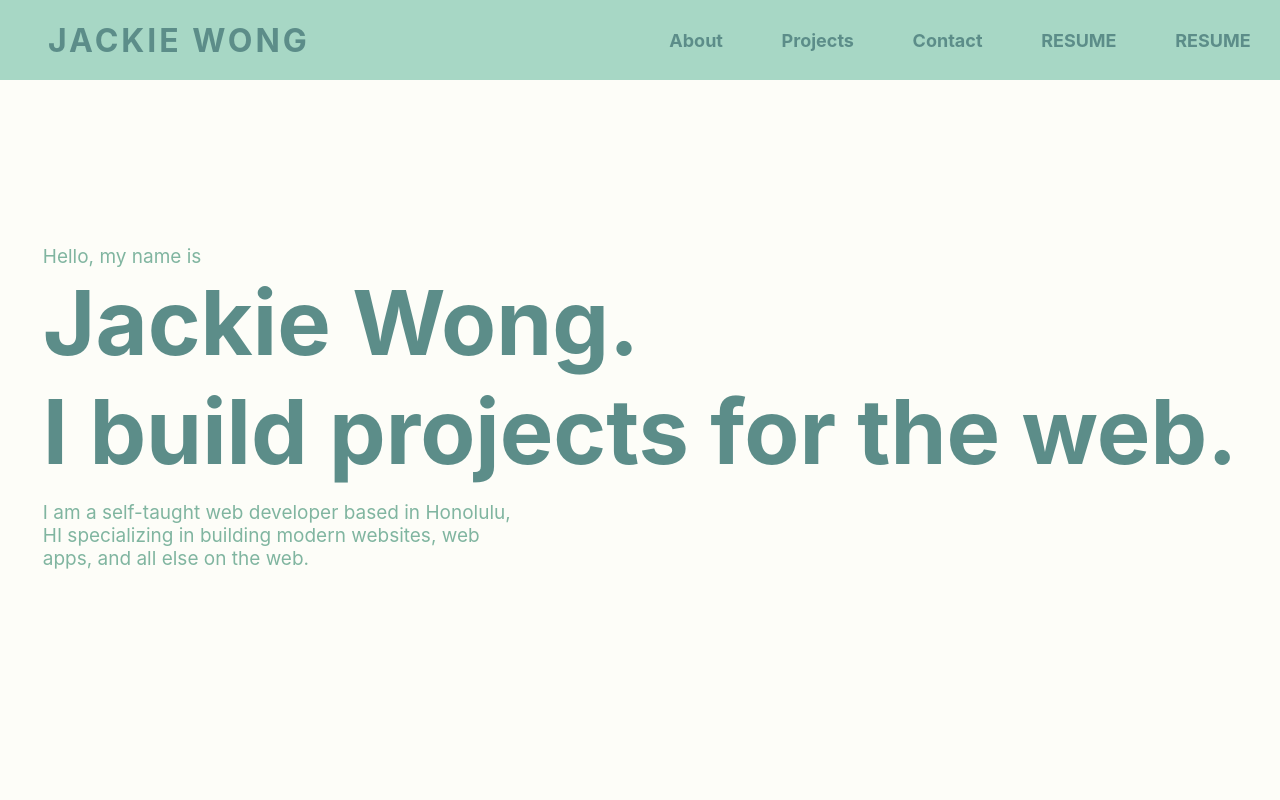
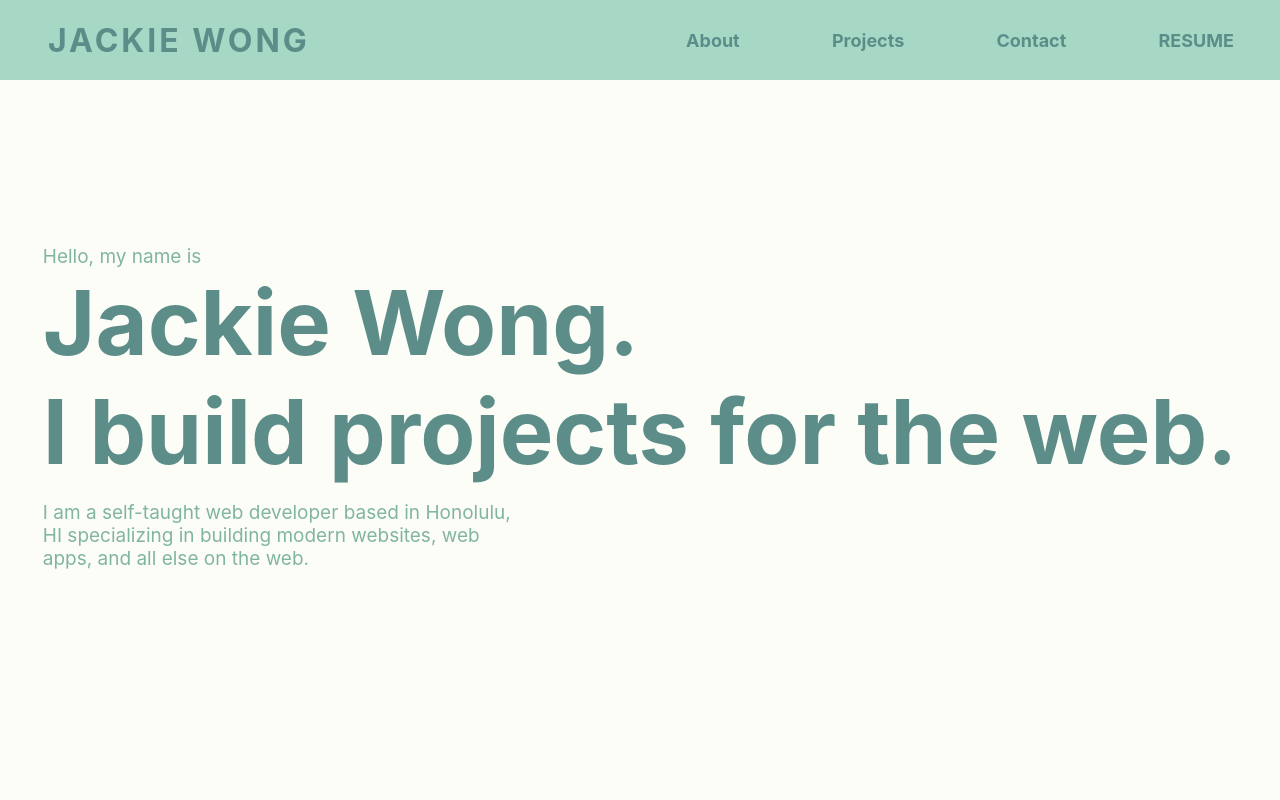
Before and after one commit to jackiewong99/portfolio_v2, a React (Create React App) app: page / in a window 1280 px wide. Shown: the top 800 px of the page. Built offline with nearby package versions, Linux system fonts and the light colour scheme.

Commit message:
Update navbar.
- Update cursor to "pointer" on resume PDF link
- Update nav label render to be dynamic for the resume PDF link
- Fix duplicate rendering of the resume PDF link

```diff
--- a/src/Components/Nav/Nav.module.css
+++ b/src/Components/Nav/Nav.module.css
@@ -39,6 +39,7 @@
 .navLinks li .navLink {
   font-size: calc(13px + 0.390625vw);
   text-decoration: none;
+  cursor: pointer;
 }
 
 .active {
--- a/src/Components/Nav/Navbar.js
+++ b/src/Components/Nav/Navbar.js
@@ -12,7 +12,8 @@ const Navbar = () => {
         </a>
       </header>
       <ul className={styles.navLinks}>
-        {navLabels.map((label, key) => (
+        {navLabels.map((label, key) =>
+          label.name !== 'RESUME' ? (
             <li key={key}>
               <Link
                 activeClass={styles.active}
@@ -25,7 +26,7 @@ const Navbar = () => {
                 {label.name}
               </Link>
             </li>
-        ))}
+          ) : (
             <li>
               <a
                 href={resume}
@@ -36,6 +37,8 @@ const Navbar = () => {
                 RESUME
               </a>
             </li>
+          ),
+        )}
       </ul>
     </nav>
   );
```
Lines whose indentation alone changed are shown as unchanged.
